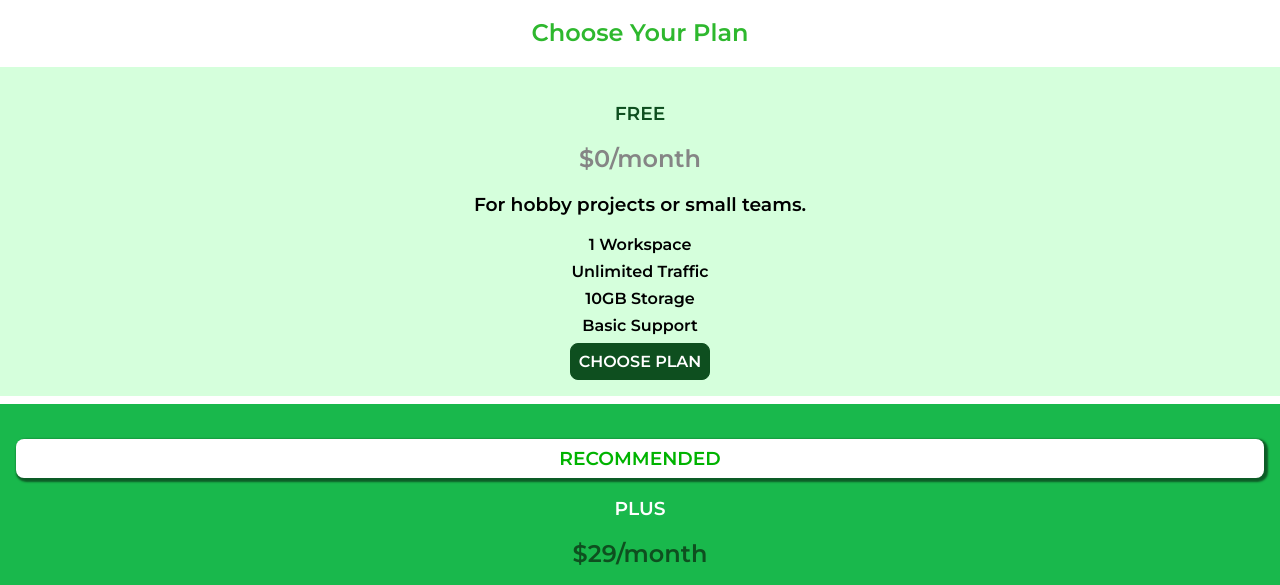
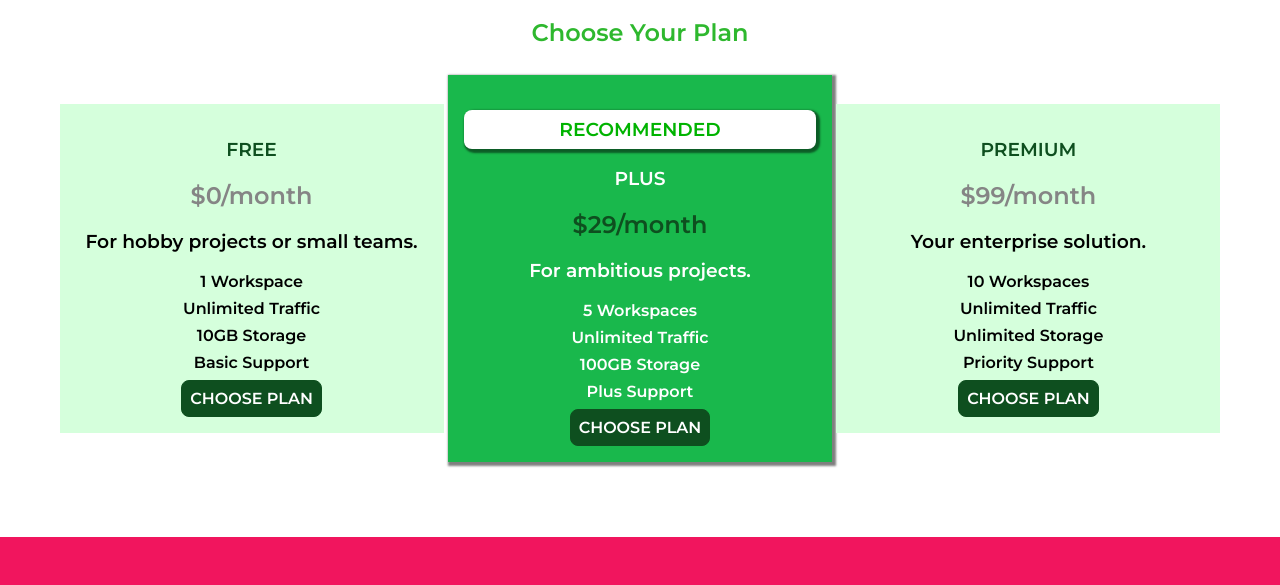
Before and after one commit to dzlatarov/CSS-The-Complete-Guide-2021, a plain HTML site: page 1.Diving into the basics of CSS/index.html in a window 1280 px wide. Shown: the part 366-951 px from the top of the page. Drawn offline with Linux system fonts and the light colour scheme.

Commit message:
make plan articles responsive

```diff
--- a/1.Diving into the basics of CSS/main.css
+++ b/1.Diving into the basics of CSS/main.css
@@ -38,11 +38,6 @@
     text-align: center;
 }
 
-/* .plan__list {
-    width: 100%;
-    text-align: center;
-} */
-
 .plan {
     background-color: #d5ffdc;
     text-align: center;
@@ -54,7 +49,6 @@
 .plan--highlighted {
     background-color: #19b84c;
     color: white;
-    /* box-shadow: 2px 2px 2px 2px rgba(0, 0, 0, 0.5);*/
 }
 
 .plan__annotation {
@@ -89,6 +83,25 @@
 
 .plan__feature {
     margin: 0.5rem 0;
+}
+
+@media (min-width: 40rem) {
+    .plan__list {
+        width: 100%;
+        text-align: center;
+    }
+
+    .plan {
+        display: inline-block;
+        width: 30%;
+        vertical-align: middle;
+        min-width: 13rem;
+        max-width: 25rem;
+    }
+
+    .plan--highlighted {
+        box-shadow: 2px 2px 2px 2px rgba(0, 0, 0, 0.5);
+    }
 }
 
 .overview {
```
